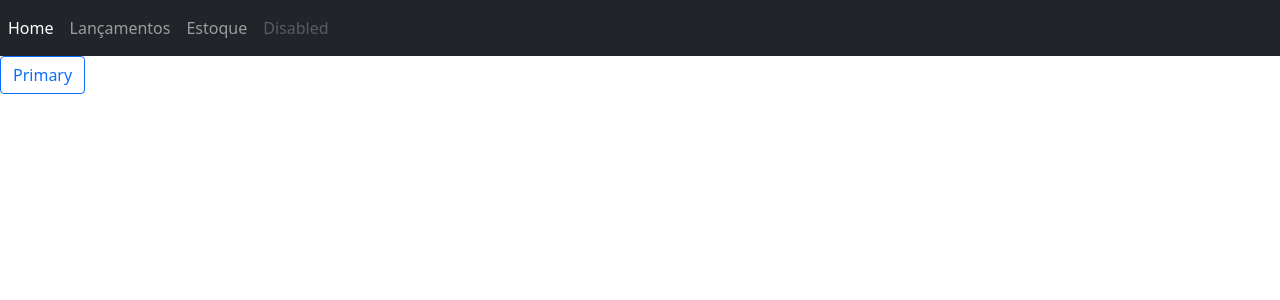
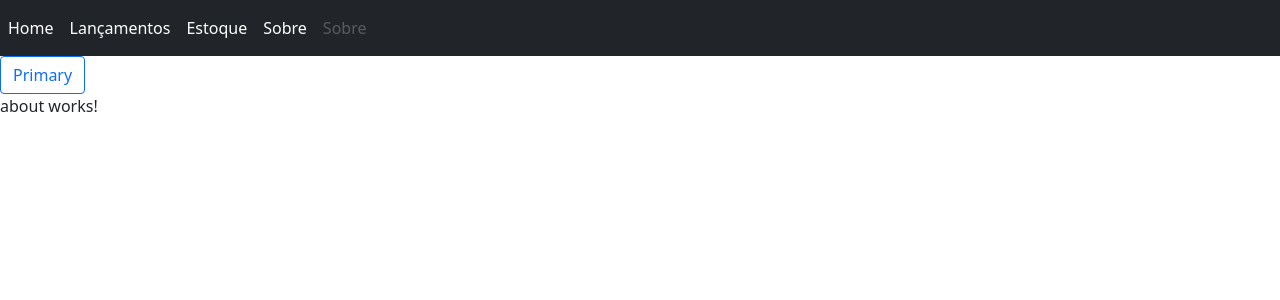
Before and after one commit to juniorsolo/barLamc, an Angular app in the folder angular/barLamc-app/: page /about in a window 1280 px wide. Before the commit this address led to /. Shown: the top 300 px of the page. Built offline with nearby package versions, Linux system fonts and the light colour scheme.

Commit message:
Criando componente home e sobre. Criando rota para os componentes.

```diff
--- /dev/null
+++ b/angular/barLamc-app/src/app/about/about.component.html
@@ -0,0 +1,3 @@
+<p>
+  about works!
+</p>
--- /dev/null
+++ b/angular/barLamc-app/src/app/about/about.component.ts
@@ -0,0 +1,15 @@
+import { Component, OnInit } from '@angular/core';
+
+@Component({
+  selector: 'app-about',
+  templateUrl: './about.component.html',
+  styleUrls: ['./about.component.css']
+})
+export class AboutComponent implements OnInit {
+
+  constructor() { }
+
+  ngOnInit() {
+  }
+
+}
--- a/angular/barLamc-app/src/app/app-routing.module.ts
+++ b/angular/barLamc-app/src/app/app-routing.module.ts
@@ -1,7 +1,12 @@
 import { NgModule } from '@angular/core';
 import { RouterModule, Routes } from '@angular/router';
+import { AboutComponent } from './about/about.component';
+import { HomeComponent } from './home/home.component';
 
-const routes: Routes = [];
+const routes: Routes = [
+  {path:'', component: HomeComponent},
+  {path:'about', component: AboutComponent}
+];
 
 @NgModule({
   imports: [RouterModule.forRoot(routes)],
--- a/angular/barLamc-app/src/app/app.module.ts
+++ b/angular/barLamc-app/src/app/app.module.ts
@@ -4,12 +4,16 @@ import { BrowserModule } from '@angular/platform-browser';
 import { AppRoutingModule } from './app-routing.module';
 import { AppComponent } from './app.component';
 import { HeaderComponent } from './header/header.component';
+import { HomeComponent } from './home/home.component';
+import { AboutComponent } from './about/about.component';
 
 
 @NgModule({
   declarations: [
     AppComponent,
-      HeaderComponent
+      HeaderComponent,
+      HomeComponent,
+      AboutComponent
    ],
   imports: [
     BrowserModule,
--- a/angular/barLamc-app/src/app/header/header.component.html
+++ b/angular/barLamc-app/src/app/header/header.component.html
@@ -2,10 +2,11 @@
 
   <div class="collapse navbar-collapse" id="navbarNavAltMarkup">
     <div class="navbar-nav">
-      <a class="nav-item nav-link active" href="#">Home</a>
-      <a class="nav-item nav-link" href="#">Lançamentos</a>
-      <a class="nav-item nav-link" href="#">Estoque</a>
-      <a class="nav-item nav-link disabled" href="#" tabindex="-1" aria-disabled="true">Disabled</a>
+      <a class="nav-item nav-link"  routerLink="/" routerLinkActive="active">Home</a>
+      <a class="nav-item nav-link"  routerLink="/" routerLinkActive="active">Lançamentos</a>
+      <a class="nav-item nav-link" routerLink="/" routerLinkActive="active">Estoque</a>
+      <a class="nav-item nav-link" routerLink="/about" routerLinkActive="active">Sobre</a>
+      <a class="nav-item nav-link disabled" href="#" tabindex="-1" aria-disabled="true">Sobre</a>
     </div>
   </div>
 </nav>
--- /dev/null
+++ b/angular/barLamc-app/src/app/home/home.component.html
@@ -0,0 +1,3 @@
+<p>
+  home
+</p>
--- /dev/null
+++ b/angular/barLamc-app/src/app/home/home.component.ts
@@ -0,0 +1,15 @@
+import { Component, OnInit } from '@angular/core';
+
+@Component({
+  selector: 'app-home',
+  templateUrl: './home.component.html',
+  styleUrls: ['./home.component.css']
+})
+export class HomeComponent implements OnInit {
+
+  constructor() { }
+
+  ngOnInit() {
+  }
+
+}
```
Also changed, not shown: angular/barLamc-app/src/app/about/about.component.css (added), angular/barLamc-app/src/app/home/home.component.css (added), 1 other file (tests, documents, lock files or other folders).
